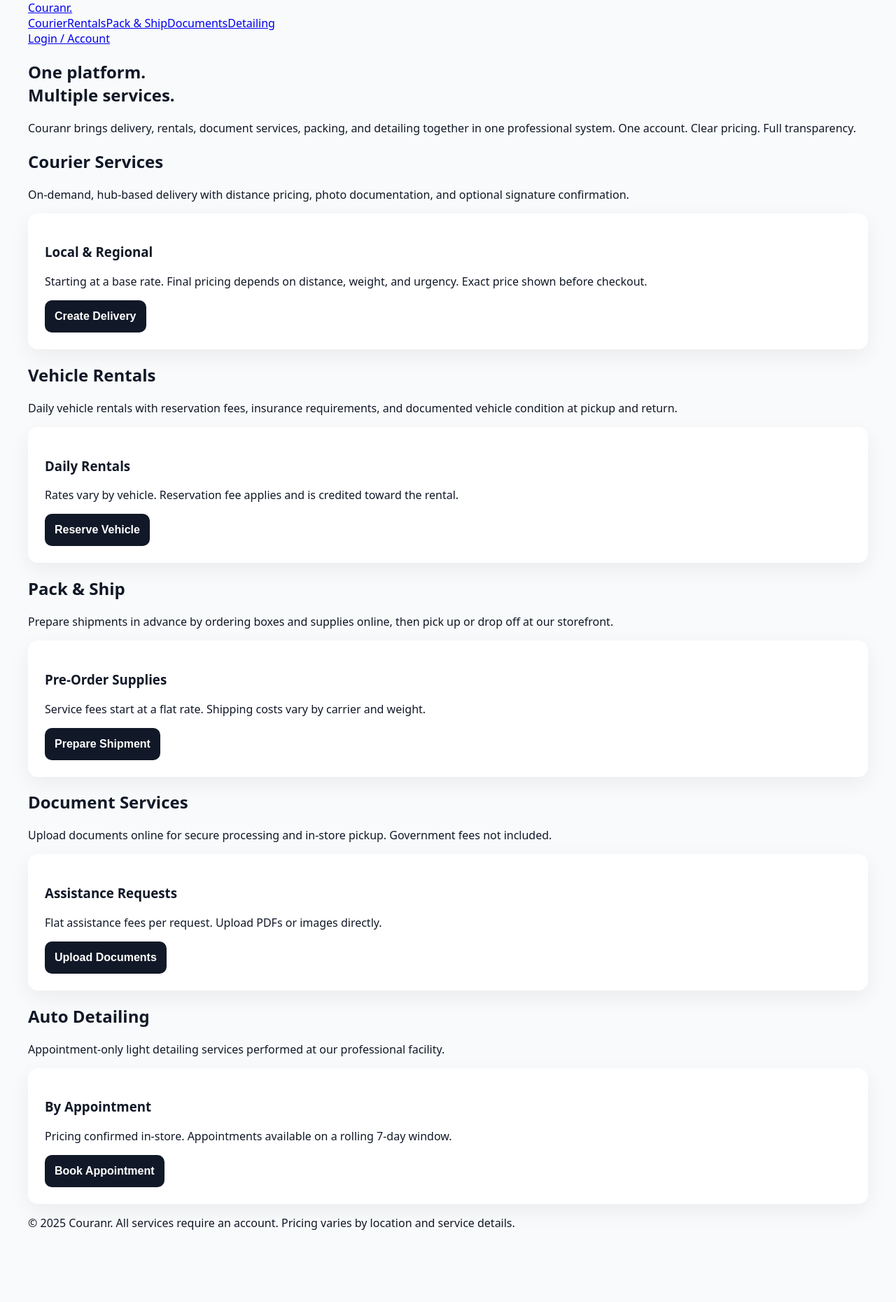
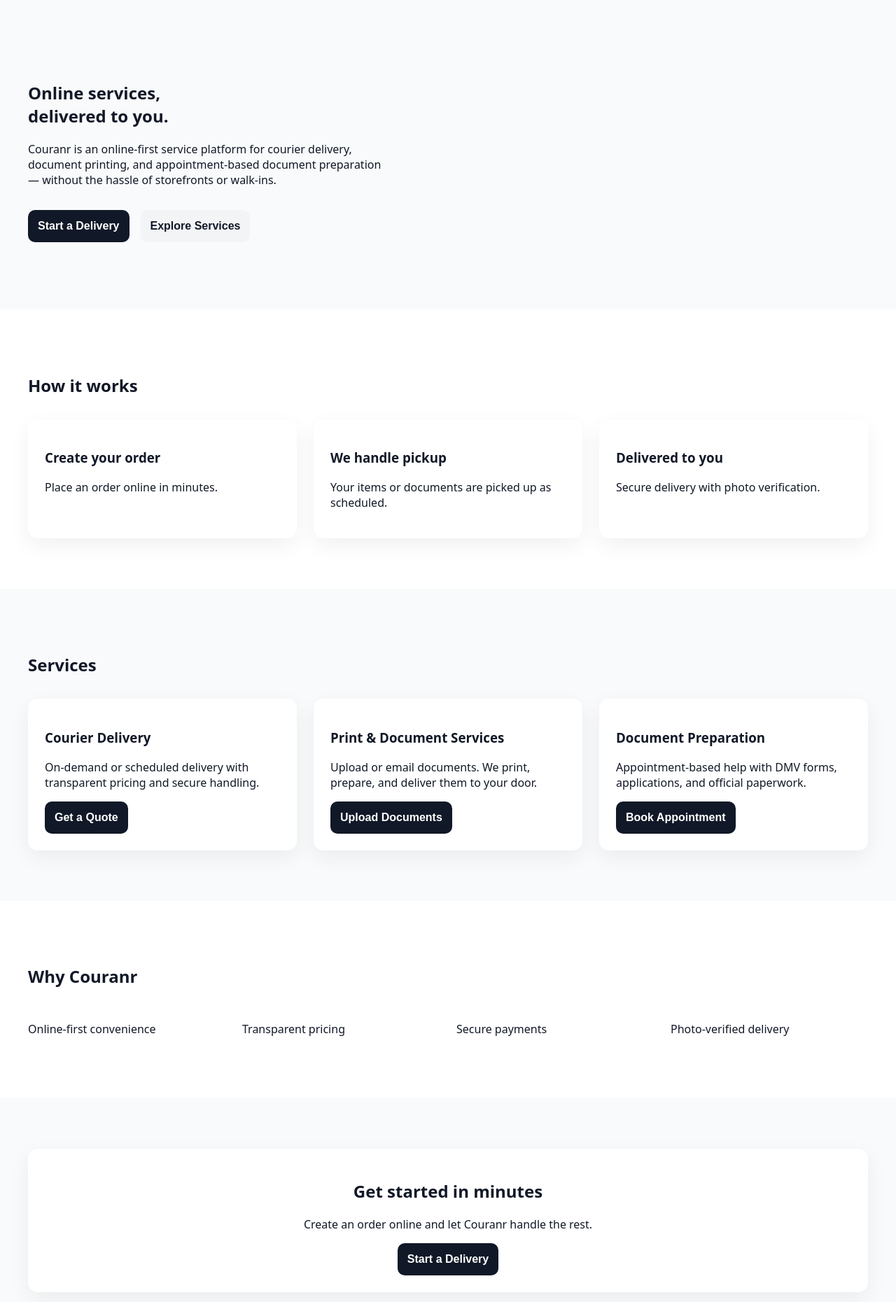
Before and after one commit to kkoly10/couranr-os, a Next.js app: page / in a window 1280 px wide. Shown: the top 1860 px of the page at 70% size. Before the commit the page ends 1774 px from the top, so only its background shows below. Built offline with nearby package versions, Linux system fonts and the light colour scheme.

Commit message:
Update page.tsx

```diff
--- a/app/page.tsx
+++ b/app/page.tsx
@@ -2,175 +2,145 @@ import Link from "next/link";
 
 export default function HomePage() {
   return (
-    <>
-      {/* Header */}
-      <header className="header">
-        <div className="container header-inner">
-          <Link href="/" className="logo">
-            Couranr<span className="logo-dot">.</span>
-          </Link>
-
-          <nav className="nav">
-            <div className="nav-services">
-              <a href="#courier">Courier</a>
-              <a href="#rentals">Rentals</a>
-              <a href="#pack-ship">Pack & Ship</a>
-              <a href="#documents">Documents</a>
-              <a href="#detailing">Detailing</a>
-            </div>
-
-            <Link href="/login" className="nav-account">
-              Login / Account
-            </Link>
-          </nav>
-        </div>
-      </header>
-
-      {/* Hero */}
-      <section className="hero">
+    <main>
+      {/* HERO */}
+      <section style={{ padding: "96px 0" }}>
         <div className="container">
           <h1>
-            One platform.<br />
-            Multiple services.
+            Online services,
+            <br />
+            delivered to you.
           </h1>
-          <p>
-            Couranr brings delivery, rentals, document services, packing, and
-            detailing together in one professional system. One account. Clear
-            pricing. Full transparency.
+          <p className="mt-16" style={{ maxWidth: 520 }}>
+            Couranr is an online-first service platform for courier delivery,
+            document printing, and appointment-based document preparation —
+            without the hassle of storefronts or walk-ins.
           </p>
+
+          <div style={{ display: "flex", gap: 16, marginTop: 32 }}>
+            <Link href="/courier">
+              <button>Start a Delivery</button>
+            </Link>
+            <Link href="#services">
+              <button style={{ background: "#f3f4f6", color: "#111827" }}>
+                Explore Services
+              </button>
+            </Link>
+          </div>
         </div>
       </section>
 
-      {/* Courier */}
-      <section id="courier" className="section alt">
+      {/* HOW IT WORKS */}
+      <section style={{ padding: "72px 0", background: "#ffffff" }}>
         <div className="container">
-          <h2>Courier Services</h2>
-          <p>
-            On-demand, hub-based delivery with distance pricing, photo
-            documentation, and optional signature confirmation.
-          </p>
+          <h2>How it works</h2>
 
-          <div className="services">
+          <div
+            style={{
+              display: "grid",
+              gridTemplateColumns: "repeat(auto-fit, minmax(220px, 1fr))",
+              gap: 24,
+              marginTop: 32
+            }}
+          >
             <div className="card">
-              <h3>Local & Regional</h3>
-              <p>
-                Starting at a base rate. Final pricing depends on distance,
-                weight, and urgency. Exact price shown before checkout.
-              </p>
-              <Link href="/login">
-                <button>Create Delivery</button>
-              </Link>
+              <h3>Create your order</h3>
+              <p>Place an order online in minutes.</p>
+            </div>
+
+            <div className="card">
+              <h3>We handle pickup</h3>
+              <p>Your items or documents are picked up as scheduled.</p>
+            </div>
+
+            <div className="card">
+              <h3>Delivered to you</h3>
+              <p>Secure delivery with photo verification.</p>
             </div>
           </div>
         </div>
       </section>
 
-      {/* Rentals */}
-      <section id="rentals" className="section">
+      {/* SERVICES */}
+      <section id="services" style={{ padding: "72px 0" }}>
         <div className="container">
-          <h2>Vehicle Rentals</h2>
-          <p>
-            Daily vehicle rentals with reservation fees, insurance
-            requirements, and documented vehicle condition at pickup and
-            return.
-          </p>
+          <h2>Services</h2>
 
-          <div className="services">
+          <div
+            style={{
+              display: "grid",
+              gridTemplateColumns: "repeat(auto-fit, minmax(280px, 1fr))",
+              gap: 24,
+              marginTop: 32
+            }}
+          >
             <div className="card">
-              <h3>Daily Rentals</h3>
+              <h3>Courier Delivery</h3>
               <p>
-                Rates vary by vehicle. Reservation fee applies and is credited
-                toward the rental.
+                On-demand or scheduled delivery with transparent pricing and
+                secure handling.
               </p>
-              <Link href="/login">
-                <button>Reserve Vehicle</button>
+              <Link href="/courier">
+                <button className="mt-16">Get a Quote</button>
               </Link>
+            </div>
+
+            <div className="card">
+              <h3>Print & Document Services</h3>
+              <p>
+                Upload or email documents. We print, prepare, and deliver them
+                to your door.
+              </p>
+              <button className="mt-16">Upload Documents</button>
+            </div>
+
+            <div className="card">
+              <h3>Document Preparation</h3>
+              <p>
+                Appointment-based help with DMV forms, applications, and
+                official paperwork.
+              </p>
+              <button className="mt-16">Book Appointment</button>
             </div>
           </div>
         </div>
       </section>
 
-      {/* Pack & Ship */}
-      <section id="pack-ship" className="section alt">
+      {/* WHY COURANR */}
+      <section style={{ padding: "72px 0", background: "#ffffff" }}>
         <div className="container">
-          <h2>Pack & Ship</h2>
-          <p>
-            Prepare shipments in advance by ordering boxes and supplies online,
-            then pick up or drop off at our storefront.
-          </p>
+          <h2>Why Couranr</h2>
 
-          <div className="services">
-            <div className="card">
-              <h3>Pre-Order Supplies</h3>
-              <p>
-                Service fees start at a flat rate. Shipping costs vary by
-                carrier and weight.
-              </p>
-              <Link href="/login">
-                <button>Prepare Shipment</button>
-              </Link>
-            </div>
+          <div
+            style={{
+              display: "grid",
+              gridTemplateColumns: "repeat(auto-fit, minmax(220px, 1fr))",
+              gap: 24,
+              marginTop: 32
+            }}
+          >
+            <p>Online-first convenience</p>
+            <p>Transparent pricing</p>
+            <p>Secure payments</p>
+            <p>Photo-verified delivery</p>
           </div>
         </div>
       </section>
 
-      {/* Documents */}
-      <section id="documents" className="section">
+      {/* FINAL CTA */}
+      <section style={{ padding: "72px 0" }}>
         <div className="container">
-          <h2>Document Services</h2>
-          <p>
-            Upload documents online for secure processing and in-store pickup.
-            Government fees not included.
-          </p>
-
-          <div className="services">
-            <div className="card">
-              <h3>Assistance Requests</h3>
-              <p>
-                Flat assistance fees per request. Upload PDFs or images
-                directly.
-              </p>
-              <Link href="/login">
-                <button>Upload Documents</button>
-              </Link>
-            </div>
+          <div className="card" style={{ textAlign: "center" }}>
+            <h2>Get started in minutes</h2>
+            <p className="mt-16">
+              Create an order online and let Couranr handle the rest.
+            </p>
+            <Link href="/courier">
+              <button className="mt-24">Start a Delivery</button>
+            </Link>
           </div>
         </div>
       </section>
-
-      {/* Detailing */}
-      <section id="detailing" className="section alt">
-        <div className="container">
-          <h2>Auto Detailing</h2>
-          <p>
-            Appointment-only light detailing services performed at our
-            professional facility.
-          </p>
-
-          <div className="services">
-            <div className="card">
-              <h3>By Appointment</h3>
-              <p>
-                Pricing confirmed in-store. Appointments available on a rolling
-                7-day window.
-              </p>
-              <Link href="/login">
-                <button>Book Appointment</button>
-              </Link>
-            </div>
-          </div>
-        </div>
-      </section>
-
-      {/* Footer */}
-      <footer className="footer">
-        <div className="container">
-          <p>
-            © {new Date().getFullYear()} Couranr. All services require an
-            account. Pricing varies by location and service details.
-          </p>
-        </div>
-      </footer>
-    </>
+    </main>
   );
 }
```
